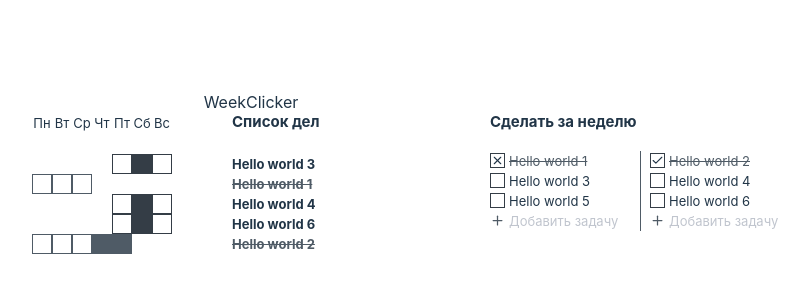
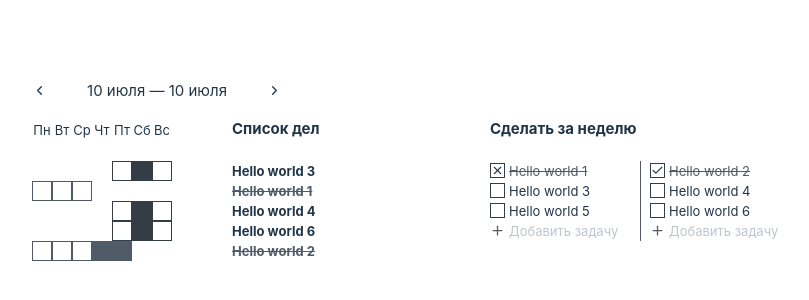
Before and after one commit to 6ocra3/Planner, a React (Vite) app: page / in a window 1280 px wide. Shown: the part 228-528 px from the top of the page, without its empty margins (160-969 px from the left). Built offline with nearby package versions, Linux system fonts and the light colour scheme.

Commit message:
weekclicker layout

```diff
--- a/src/App.css
+++ b/src/App.css
@@ -8,5 +8,6 @@
    display: grid;
    grid-template-columns: 1fr 1fr;
    grid-template-rows: auto auto;
+   row-gap: 20px;
    column-gap: 20px;
  }
--- a/src/Components/List/List.jsx
+++ b/src/Components/List/List.jsx
@@ -77,7 +77,7 @@ function List() {
             }}
             onDrop={(e) => { blankDivRef.current.style.display = "none"; }}
             className="list">
-            <h1 className="list__header">Сделать за неделю</h1>
+            <h2 className="list__header">Сделать за неделю</h2>
             <div className="list__content" ref={listsRef}>
                 {tasks && list_order && list_order.map((v, index) => {
                     return (
--- a/src/Components/Tracker/Tracker.jsx
+++ b/src/Components/Tracker/Tracker.jsx
@@ -171,7 +171,7 @@ function Tracker({ dragingTask, setDragingTask }) {
                         return <div key={value} className="week__day">{value}</div>
                     })}
                 </div>
-                <h1 className="week__header">Список дел</h1>
+                <h2 className="week__header">Список дел</h2>
             </header>
             <div className="tasks">
                 {tasks && tracker_order && tracker_order.map((key, index) => {
--- /dev/null
+++ b/src/Components/WeekClicker/MONTHS.js
@@ -0,0 +1 @@
+export const MONTHS = ["января", "февраля", "марта", "апреля", "мая", "июня", "июля", "августа", "сентября", "октября", "ноября", "декабря",]
--- a/src/Components/WeekClicker/WeekClicker.css
+++ b/src/Components/WeekClicker/WeekClicker.css
@@ -1,3 +1,21 @@
 .WClicker {
-    grid-column: 1
+
+    grid-column: 1;
 }
+
+.wc__date {
+    font-size: 15px;
+    line-height: 15px;
+    font-weight: normal;
+}
+
+.wc__container * {
+    vertical-align: center;
+}
+
+.wc__container {
+    display: flex;
+    flex-direction: row;
+    justify-content: space-between;
+    width: 250px;
+}
--- a/src/Components/WeekClicker/WeekClicker.jsx
+++ b/src/Components/WeekClicker/WeekClicker.jsx
@@ -1,9 +1,20 @@
 import React from 'react'
-
+import { useDispatch, useSelector } from 'react-redux'
+import './WeekClicker.css'
+import { MONTHS } from './MONTHS'
+import { ChevronLeft, ChevronRight } from 'react-feather'
 export default function WeekClicker() {
+    const dispatch = useDispatch()
+    const mon_date = useSelector(state => state.mon_date)
+    const sun_date = new Date(mon_date + 7 * 60 * 60 * 24 * 1000)
+    const weekDateText = `${mon_date.getDate()} ${MONTHS[mon_date.getMonth()]} — ${sun_date.getDate()} ${MONTHS[sun_date.getMonth()]}`
     return (
         <section className="WClicker">
-            <div>WeekClicker</div>
+            <div className="wc__container">
+                <ChevronLeft size={15} />
+                <h1 className="wc__date">{weekDateText}</h1>
+                <ChevronRight size={15} />
+            </div>
         </section>
     )
 }
```
